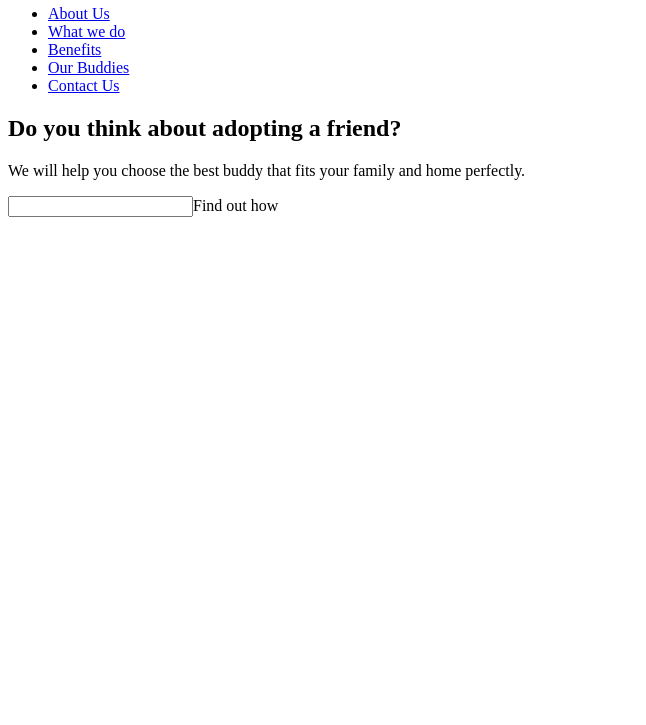
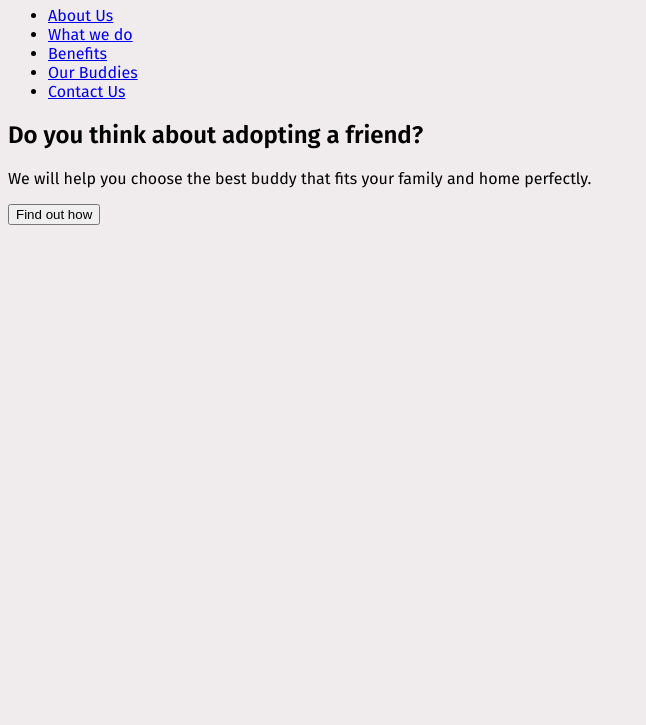
Before and after one commit to bobmatyas/matyas-part-one, a plain HTML site: page index.html in a window 1280 px wide. Shown: the part 75-800 px from the top of the page, without its empty margins (0-646 px from the left). Drawn offline with Linux system fonts and the light colour scheme.

Commit message:
added google font + starting css style

```diff
--- a/css/styles.css
+++ b/css/styles.css
@@ -0,0 +1,5 @@
+
+body {
+	background-color: #F0ECEE;
+	font-family: 'Fira Sans', sans-serif;
+}
--- a/index.html
+++ b/index.html
@@ -4,6 +4,8 @@
 
 	<head>
 		<meta name="viewport" content="width=device-width,initial-scale=1">
+		<link href="https://fonts.googleapis.com/css?family=Fira+Sans:300,400,600" rel="stylesheet">
+		<link href="css/styles.css" rel="stylesheet" type="text/css" media="all">
 		<title>Adopt Me</title>
 	</head>
 
@@ -32,7 +34,7 @@
 			<h2>Do you think about <span class="">adopting</span> a friend?</h2>
 			<p>We will help you choose the best buddy that fits your family and home perfectly.</p>
 
-			<input type="text">Find out how</input>
+			<input type="button" value="Find out how">
 		</section>
 	</body>
 
```
